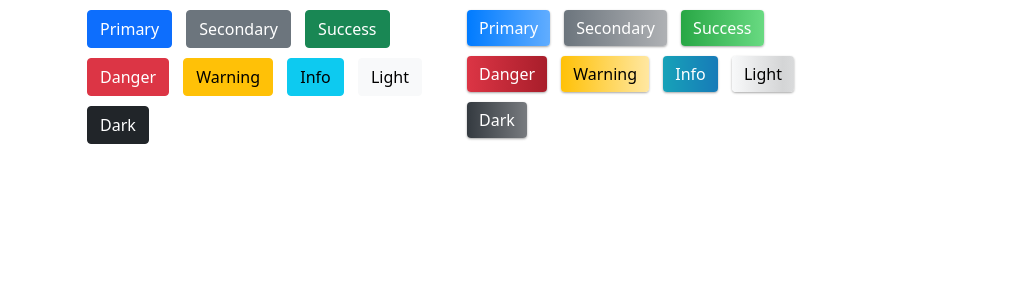
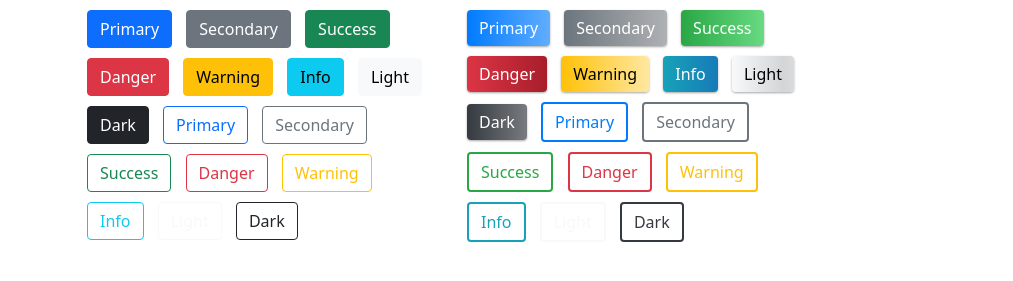
Before and after one commit to vJechsmayr/cssFramework, a plain HTML site: page 2_vjechsmayr/index.html in a window 1280 px wide. Shown: the part 93-374 px from the top of the page, without its empty margins (0-1013 px from the left). Drawn offline with nearby package versions, Linux system fonts and the light colour scheme.

Commit message:
add outline gradient buttons

```diff
--- a/2_vjechsmayr/index.html
+++ b/2_vjechsmayr/index.html
@@ -24,6 +24,16 @@
                 <button type="button" class="btn btn-dark">Dark</button>
 
 
+                <button type="button" class="btn btn-outline-primary">Primary</button>
+                <button type="button" class="btn btn-outline-secondary">Secondary</button>
+                <button type="button" class="btn btn-outline-success">Success</button>
+                <button type="button" class="btn btn-outline-danger">Danger</button>
+                <button type="button" class="btn btn-outline-warning">Warning</button>
+                <button type="button" class="btn btn-outline-info">Info</button>
+                <button type="button" class="btn btn-outline-light">Light</button>
+                <button type="button" class="btn btn-outline-dark">Dark</button>
+
+
           </div>
           <div class="col">
             <h3>Viki's Gradient Buttons</h3>
@@ -35,6 +45,16 @@
                 <button type="button" class="btn btn-grd btn-grd-info">Info</button>
                 <button type="button" class="btn btn-grd btn-grd-light">Light</button>
                 <button type="button" class="btn btn-grd btn-grd-dark">Dark</button>
+
+
+<button type="button" class="btn btn-grd-outline-primary">Primary</button>
+<button type="button" class="btn btn-grd-outline-secondary">Secondary</button>
+<button type="button" class="btn btn-grd-outline-success">Success</button>
+<button type="button" class="btn btn-grd-outline-danger">Danger</button>
+<button type="button" class="btn btn-grd-outline-warning">Warning</button>
+<button type="button" class="btn btn-grd-outline-info">Info</button>
+<button type="button" class="btn btn-grd-outline-light">Light</button>
+<button type="button" class="btn btn-grd-outline-dark">Dark</button>
 
 
 
--- a/2_vjechsmayr/style.css
+++ b/2_vjechsmayr/style.css
@@ -62,3 +62,76 @@ button{
 .btn-grd-dark{
 background-image: linear-gradient(to right, #343a40 0%, #797c80 51%, #343a40 100%);
 }
+
+.btn-grd-outline-primary {
+    border: 2px solid #007bff;
+    color: #007bff;
+}
+.btn-grd-outline-primary:hover {
+    background-image: linear-gradient(to right, #FFF 0%, #007bff);
+    color: #fff;
+}
+
+.btn-grd-outline-secondary {
+    border: 2px solid #6c757d;
+    color: #6c757d;
+}
+.btn-grd-outline-secondary:hover {
+    background-image: linear-gradient(to right, #fff 0%, #6c757d 100%);
+    color: #fff;
+}
+
+.btn-grd-outline-success {
+    border: 2px solid #28a745;
+    color: #28a745;
+}
+.btn-grd-outline-success:hover {
+    background-image: linear-gradient(to right, #fff 0%, #28a745 100%);
+    color: #fff;
+}
+
+.btn-grd-outline-danger {
+    border: 2px solid #dc3545;
+    color: #dc3545
+}
+.btn-grd-outline-danger:hover {
+    background-image: linear-gradient(to right, #fff 0%, #dc3545 100%);
+    color: #fff;
+}
+
+.btn-grd-outline-warning {
+    border: 2px solid #ffc107;
+    color: #ffc107;
+}
+.btn-grd-outline-warning:hover {
+    background-image: linear-gradient(to right, #fff 0%, #ffc107 100%);
+    color: #fff;
+}
+
+.btn-grd-outline-info{
+    border: 2px solid #17a2b8;
+    color: #17a2b8;
+}
+
+.btn-grd-outline-info:hover{
+    background-image: linear-gradient(to right, #fff 0%, #17a2b8 100%);
+    color: #fff;
+}
+
+.btn-grd-outline-light {
+    border: 2px solid #f8f9fa;
+    color: #f8f9fa;
+}
+.btn-grd-outline-light:hover {
+    background-image: linear-gradient(to right, #fff 0%, #f8f9fa 100%);
+    color: #fff;
+}
+
+.btn-grd-outline-dark {
+    border: 2px solid #343a40;
+    color: #343a40;
+}
+.btn-grd-outline-dark:hover {
+    background-image: linear-gradient(to right, #fff 0%, #343a40 100%);
+    color: #fff;
+}
```
